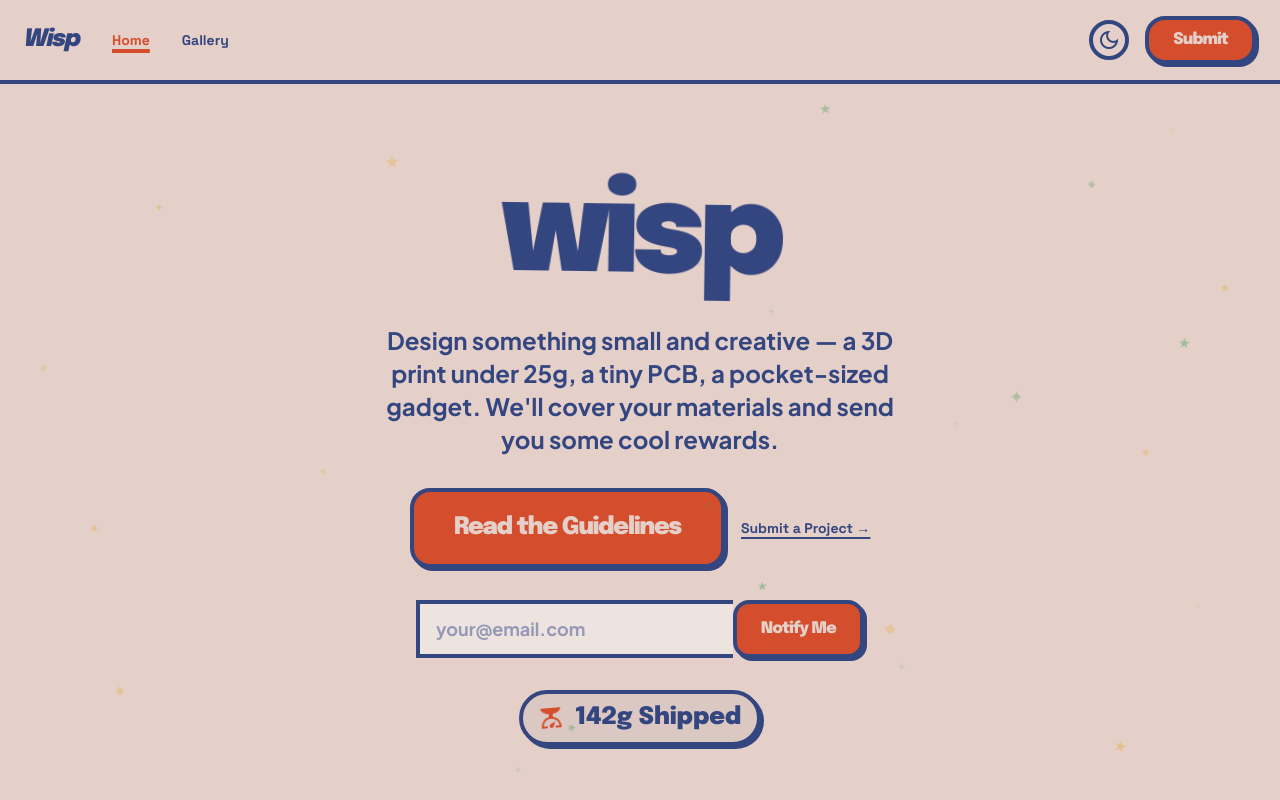
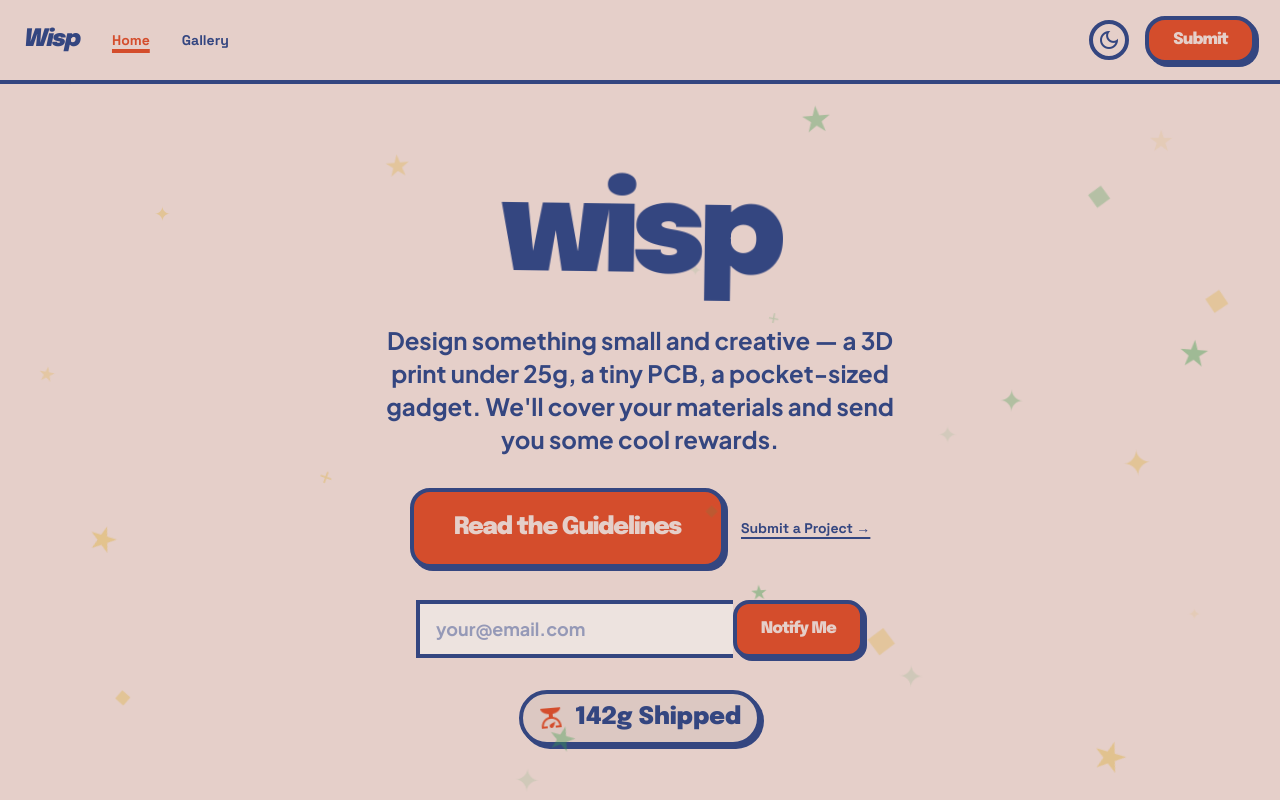
Before and after one commit to 2Mon/last-grams, a SvelteKit app: page / in a window 1280 px wide. Shown: the top 800 px of the page. Built offline with nearby package versions, Linux system fonts and the light colour scheme.

Commit message:
style: enlarge sparkles across background

```diff
--- a/src/routes/+page.svelte
+++ b/src/routes/+page.svelte
@@ -195,34 +195,34 @@
 <!-- Full-page sparkle field -->
 <div class="fixed inset-0 pointer-events-none z-0 overflow-hidden select-none" aria-hidden="true">
 	<!-- Yellow sparkles -->
-	<span class="text-success-neon/45 text-xs absolute" style="top: 8%; left: 5%; animation: twinkle 4s ease-in-out infinite;">✦</span>
-	<span class="text-success-neon/40 text-sm absolute" style="top: 15%; right: 8%; animation: twinkle 5s ease-in-out 1.2s infinite;">★</span>
-	<span class="text-success-neon/35 text-xs absolute" style="top: 25%; left: 12%; animation: drift 6s ease-in-out 0.5s infinite;">✦</span>
-	<span class="text-success-neon/45 text-[10px] absolute" style="top: 35%; right: 4%; animation: twinkle 3.5s ease-in-out 2s infinite;">◆</span>
-	<span class="text-success-neon/40 text-xs absolute" style="top: 45%; left: 3%; animation: twinkle 4.5s ease-in-out 0.8s infinite;">★</span>
-	<span class="text-success-neon/35 text-sm absolute" style="top: 55%; right: 10%; animation: drift 7s ease-in-out 1.5s infinite;">✦</span>
-	<span class="text-success-neon/45 text-[10px] absolute" style="top: 65%; left: 7%; animation: twinkle 5.5s ease-in-out 3s infinite;">★</span>
-	<span class="text-success-neon/40 text-xs absolute" style="top: 75%; right: 6%; animation: twinkle 3s ease-in-out 0.3s infinite;">✦</span>
-	<span class="text-success-neon/35 text-xs absolute" style="top: 85%; left: 9%; animation: drift 5s ease-in-out 2.5s infinite;">◆</span>
-	<span class="text-success-neon/45 text-sm absolute" style="top: 92%; right: 12%; animation: twinkle 4s ease-in-out 1s infinite;">★</span>
+	<span class="text-success-neon/45 text-xl absolute" style="top: 8%; left: 5%; animation: twinkle 4s ease-in-out infinite;">✦</span>
+	<span class="text-success-neon/40 text-4xl absolute" style="top: 15%; right: 8%; animation: twinkle 5s ease-in-out 1.2s infinite;">★</span>
+	<span class="text-success-neon/35 text-xl absolute" style="top: 25%; left: 12%; animation: drift 6s ease-in-out 0.5s infinite;">✦</span>
+	<span class="text-success-neon/45 text-3xl absolute" style="top: 35%; right: 4%; animation: twinkle 3.5s ease-in-out 2s infinite;">◆</span>
+	<span class="text-success-neon/40 text-xl absolute" style="top: 45%; left: 3%; animation: twinkle 4.5s ease-in-out 0.8s infinite;">★</span>
+	<span class="text-success-neon/35 text-4xl absolute" style="top: 55%; right: 10%; animation: drift 7s ease-in-out 1.5s infinite;">✦</span>
+	<span class="text-success-neon/45 text-3xl absolute" style="top: 65%; left: 7%; animation: twinkle 5.5s ease-in-out 3s infinite;">★</span>
+	<span class="text-success-neon/40 text-xl absolute" style="top: 75%; right: 6%; animation: twinkle 3s ease-in-out 0.3s infinite;">✦</span>
+	<span class="text-success-neon/35 text-xl absolute" style="top: 85%; left: 9%; animation: drift 5s ease-in-out 2.5s infinite;">◆</span>
+	<span class="text-success-neon/45 text-4xl absolute" style="top: 92%; right: 12%; animation: twinkle 4s ease-in-out 1s infinite;">★</span>
 	<!-- Green sparkles -->
-	<span class="text-secondary/40 text-xs absolute" style="top: 5%; left: 45%; animation: twinkle 5s ease-in-out 0.7s infinite;">✦</span>
-	<span class="text-secondary/35 text-sm absolute" style="top: 12%; right: 35%; animation: drift 6s ease-in-out 2s infinite;">★</span>
-	<span class="text-secondary/45 text-[10px] absolute" style="top: 22%; left: 85%; animation: twinkle 4s ease-in-out 1.5s infinite;">◆</span>
-	<span class="text-secondary/35 text-xs absolute" style="top: 32%; right: 45%; animation: twinkle 3.5s ease-in-out 3s infinite;">✦</span>
-	<span class="text-secondary/40 text-sm absolute" style="top: 42%; left: 92%; animation: drift 5.5s ease-in-out infinite;">★</span>
-	<span class="text-secondary/35 text-[10px] absolute" style="top: 52%; right: 25%; animation: twinkle 6s ease-in-out 0.4s infinite;">✦</span>
-	<span class="text-secondary/45 text-xs absolute" style="top: 62%; left: 55%; animation: twinkle 4.5s ease-in-out 2.2s infinite;">◆</span>
-	<span class="text-secondary/40 text-xs absolute" style="top: 72%; right: 40%; animation: drift 7s ease-in-out 1s infinite;">★</span>
-	<span class="text-secondary/35 text-sm absolute" style="top: 82%; left: 70%; animation: twinkle 5s ease-in-out 0.9s infinite;">✦</span>
-	<span class="text-secondary/45 text-[10px] absolute" style="top: 90%; right: 55%; animation: twinkle 3.5s ease-in-out 1.8s infinite;">★</span>
+	<span class="text-secondary/40 text-xl absolute" style="top: 5%; left: 45%; animation: twinkle 5s ease-in-out 0.7s infinite;">✦</span>
+	<span class="text-secondary/35 text-4xl absolute" style="top: 12%; right: 35%; animation: drift 6s ease-in-out 2s infinite;">★</span>
+	<span class="text-secondary/45 text-3xl absolute" style="top: 22%; left: 85%; animation: twinkle 4s ease-in-out 1.5s infinite;">◆</span>
+	<span class="text-secondary/35 text-xl absolute" style="top: 32%; right: 45%; animation: twinkle 3.5s ease-in-out 3s infinite;">✦</span>
+	<span class="text-secondary/40 text-4xl absolute" style="top: 42%; left: 92%; animation: drift 5.5s ease-in-out infinite;">★</span>
+	<span class="text-secondary/35 text-3xl absolute" style="top: 52%; right: 25%; animation: twinkle 6s ease-in-out 0.4s infinite;">✦</span>
+	<span class="text-secondary/45 text-xl absolute" style="top: 62%; left: 55%; animation: twinkle 4.5s ease-in-out 2.2s infinite;">◆</span>
+	<span class="text-secondary/40 text-xl absolute" style="top: 72%; right: 40%; animation: drift 7s ease-in-out 1s infinite;">★</span>
+	<span class="text-secondary/35 text-4xl absolute" style="top: 82%; left: 70%; animation: twinkle 5s ease-in-out 0.9s infinite;">✦</span>
+	<span class="text-secondary/45 text-3xl absolute" style="top: 90%; right: 55%; animation: twinkle 3.5s ease-in-out 1.8s infinite;">★</span>
 	<!-- Mixed accents deeper in -->
-	<span class="text-success-neon/30 text-lg absolute" style="top: 18%; left: 30%; animation: drift 8s ease-in-out 1s infinite;">★</span>
-	<span class="text-secondary/30 text-lg absolute" style="top: 48%; right: 20%; animation: drift 9s ease-in-out 2s infinite;">✦</span>
-	<span class="text-success-neon/35 text-xs absolute" style="top: 58%; left: 25%; animation: twinkle 6s ease-in-out 3.5s infinite;">+</span>
-	<span class="text-secondary/35 text-xs absolute" style="top: 38%; left: 60%; animation: twinkle 5s ease-in-out 0.2s infinite;">+</span>
-	<span class="text-success-neon/30 text-sm absolute" style="top: 78%; right: 30%; animation: drift 7s ease-in-out 4s infinite;">◆</span>
-	<span class="text-secondary/30 text-sm absolute" style="top: 95%; left: 40%; animation: twinkle 4.5s ease-in-out 1.3s infinite;">✦</span>
+	<span class="text-success-neon/30 text-3xl absolute" style="top: 18%; left: 30%; animation: drift 8s ease-in-out 1s infinite;">★</span>
+	<span class="text-secondary/30 text-3xl absolute" style="top: 48%; right: 20%; animation: drift 9s ease-in-out 2s infinite;">✦</span>
+	<span class="text-success-neon/35 text-xl absolute" style="top: 58%; left: 25%; animation: twinkle 6s ease-in-out 3.5s infinite;">+</span>
+	<span class="text-secondary/35 text-xl absolute" style="top: 38%; left: 60%; animation: twinkle 5s ease-in-out 0.2s infinite;">+</span>
+	<span class="text-success-neon/30 text-4xl absolute" style="top: 78%; right: 30%; animation: drift 7s ease-in-out 4s infinite;">◆</span>
+	<span class="text-secondary/30 text-4xl absolute" style="top: 95%; left: 40%; animation: twinkle 4.5s ease-in-out 1.3s infinite;">✦</span>
 </div>
 <div class:party-wiggle={partyMode} class:party-hue={partyMode}>
 <main class="max-w-7xl mx-auto px-4 sm:px-6 lg:px-8 py-12 space-y-16">
```
